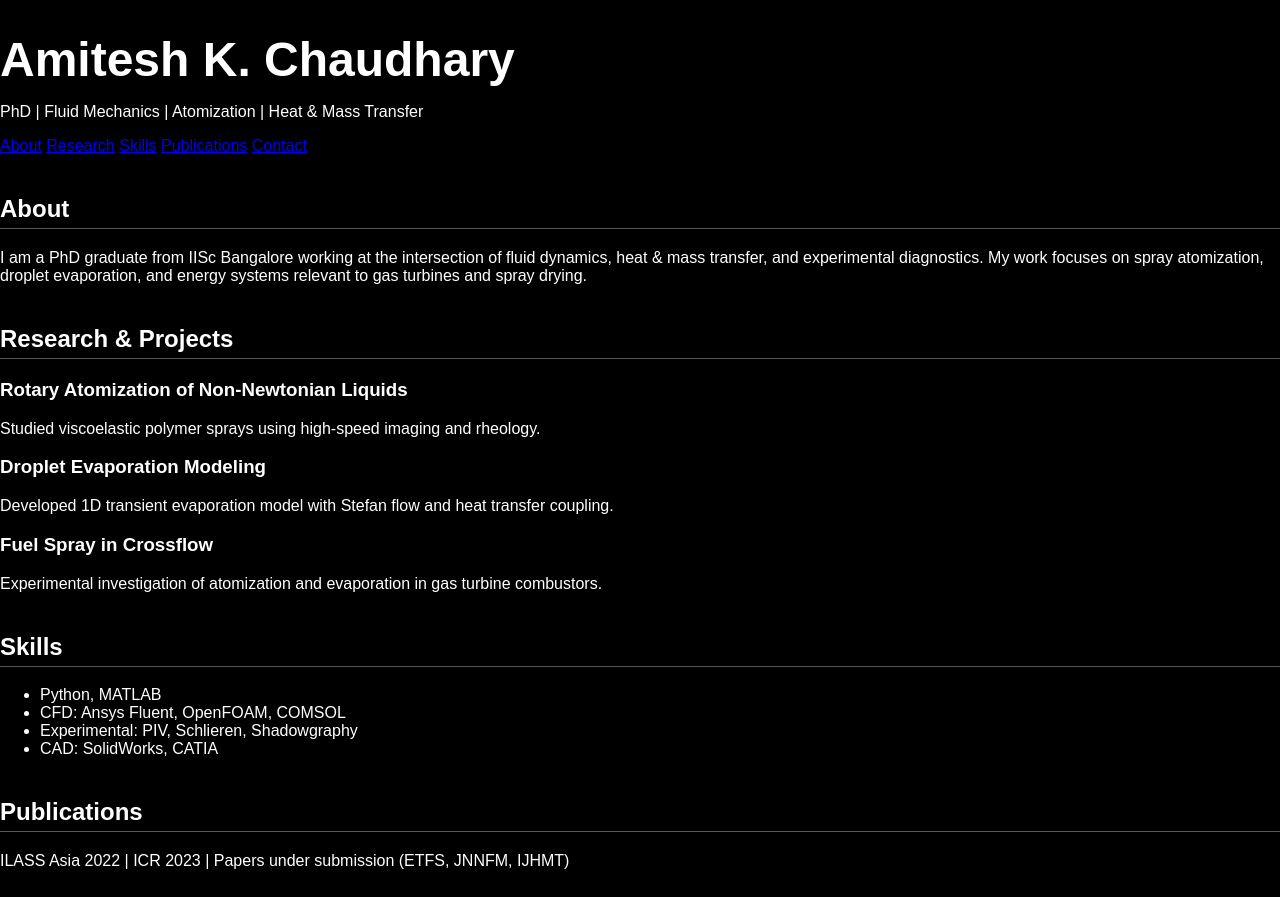
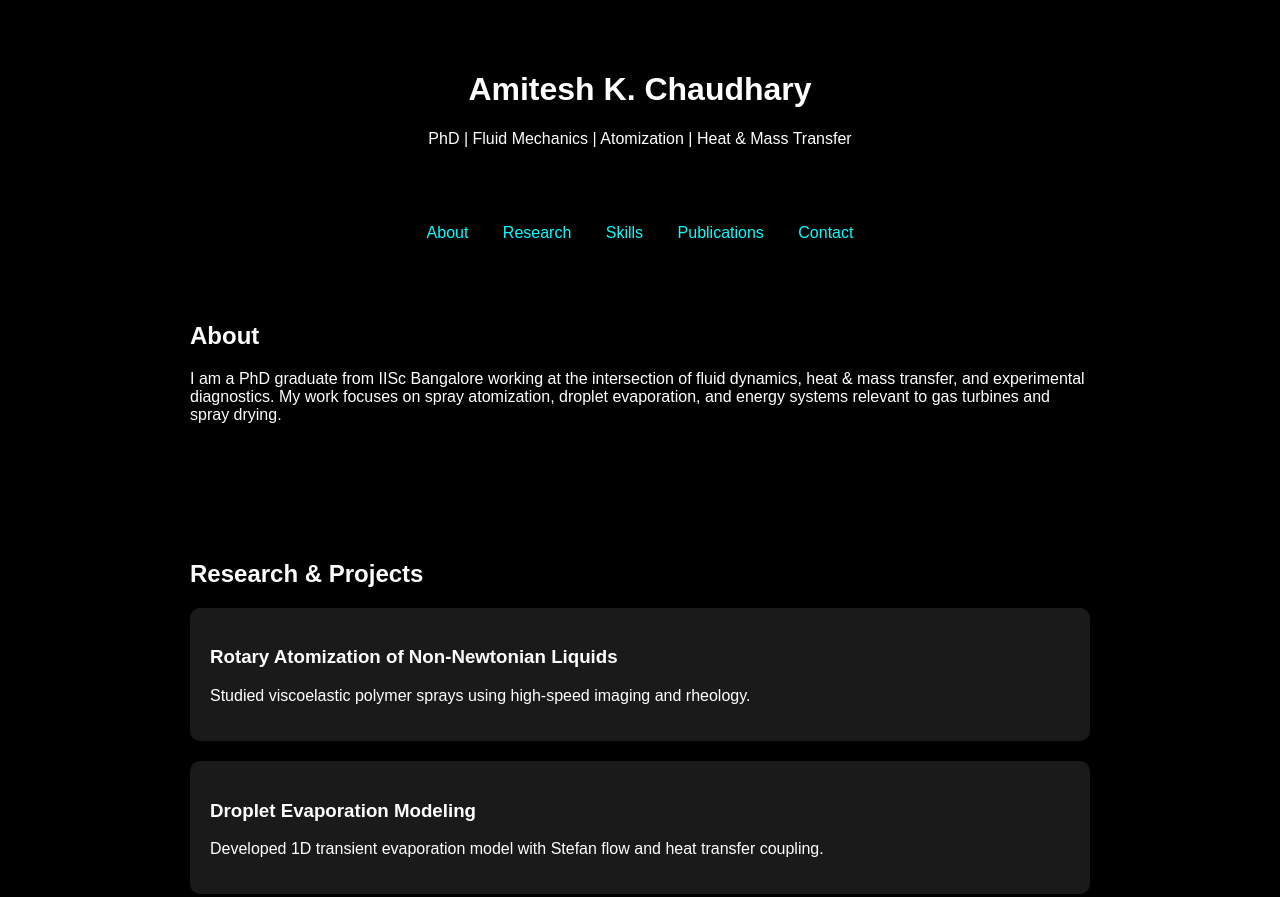
Before and after one commit to Amiteshkch/Website, a plain HTML site: page index.html in a window 1280 px wide. Shown: the top 897 px of the page. Drawn offline with Linux system fonts and the light colour scheme; a script that the page names is missing.

Commit message:
Refactor CSS styles for layout and design

```diff
--- a/style.css
+++ b/style.css
@@ -1,36 +1,42 @@
 body {
     margin: 0;
     font-family: Arial, sans-serif;
-    overflow-x: hidden;
     color: white;
     background: black;
 }
 
-#bg {
+canvas {
     position: fixed;
     top: 0;
     left: 0;
-    width: 100%;
-    height: 100%;
     z-index: -1;
 }
 
-.content {
-    position: relative;
+header {
+    text-align: center;
     padding: 50px;
-    max-width: 900px;
 }
 
-header h1 {
-    font-size: 3rem;
-    margin-bottom: 0;
+nav {
+    text-align: center;
+    padding: 10px;
+}
+
+nav a {
+    margin: 0 15px;
+    color: cyan;
+    text-decoration: none;
 }
 
 section {
-    margin-top: 40px;
+    padding: 50px;
+    max-width: 900px;
+    margin: auto;
 }
 
-h2 {
-    border-bottom: 1px solid #555;
-    padding-bottom: 5px;
+.card {
+    background: rgba(255,255,255,0.1);
+    padding: 20px;
+    margin: 20px 0;
+    border-radius: 10px;
 }
```
